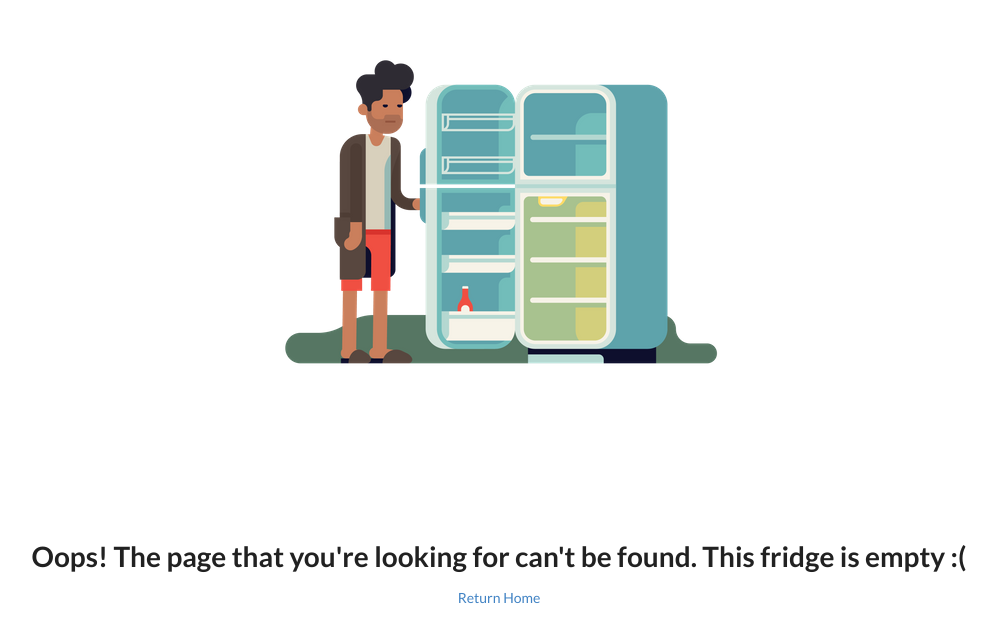
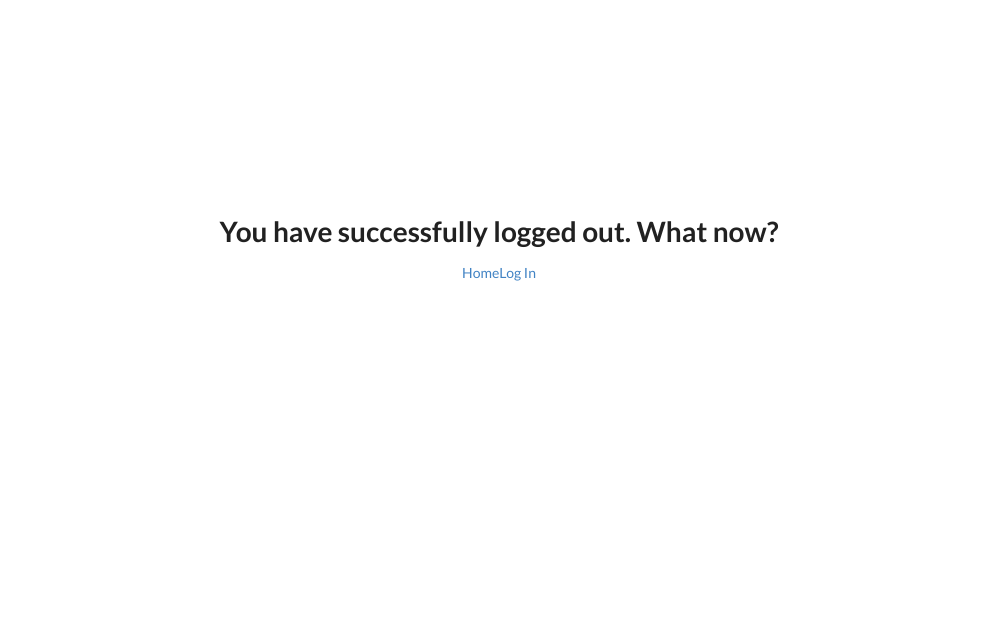
Before and after one commit to Rachiey/Thyme-Frontend, a React (Create React App) app: page /logout in a window 1280 px wide. Shown: the part 152-794 px from the top of the page, without its empty margins (141-1138 px from the left). Built offline with nearby package versions, Linux system fonts and the light colour scheme.

Commit message:
created logout page

```diff
--- a/src/App.js
+++ b/src/App.js
@@ -14,6 +14,7 @@ function App() {
         <Route path='/shelf' element={<Pages.Shelf/>}></Route>
         <Route path='/login' element={<Pages.Login />} />
         <Route path='/register' element={<Pages.Register />} />
+        <Route path='/logout' element={<Pages.LogOut />} />
 
         {/* <Route path='*' element={<p>nothing to see here</p>} /> */}
         <Route path='*' element={<Pages.NotFoundPage />}/>
--- a/src/pages/Ingredients/index.js
+++ b/src/pages/Ingredients/index.js
@@ -42,7 +42,7 @@ return (
         <div className="addButton">+</div>
     </div>
     <div className="bottomMenu">
-    <Link to="/home"> <div className="homeButton">
+    <Link to="/"> <div className="homeButton">
     < FontAwesomeIcon icon={faHouse} style= {{color:"white"}} />  </div> </Link>
     <Link to="/recipes"> <div className="recipeButton">  <FontAwesomeIcon icon={faBookOpen} style= {{color:"white"}} /></div> </Link>
     <Link to="/profile">  <div className="profileButton"> <FontAwesomeIcon icon={faUser} style= {{color:"white"}}  /> </div> </Link>
--- /dev/null
+++ b/src/pages/LogOut/index.js
@@ -0,0 +1,16 @@
+import React from 'react';
+import { Link } from 'react-router-dom';
+import './logout.css';
+
+export const LogOut = () => {
+        return <div style={{display:"flex", justifyContent:"center", alignItems:"center", height:"800px", flexDirection:"column" }}>
+
+            <p style={{textAlign:"center"}}>
+                <h1>You have successfully logged out. What now?</h1>
+              <Link to="/">Home</Link>
+              <Link to="/login">Log In</Link>
+            </p>
+          </div>;
+    }
+
+export default LogOut;
--- a/src/pages/index.js
+++ b/src/pages/index.js
@@ -5,3 +5,4 @@ export { default as Shelf } from './Shelf';
 export { default as Login } from './Login';
 export { default as Register } from './Register';
 export { default as NotFoundPage } from './PageNotFound';
+export { default as LogOut } from './LogOut';
```
Also changed, not shown: src/pages/LogOut/logout.css (added).
